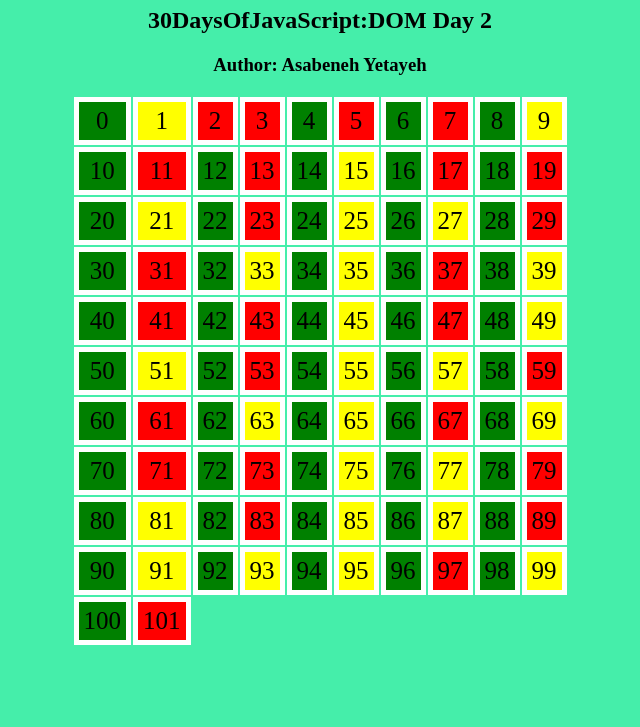
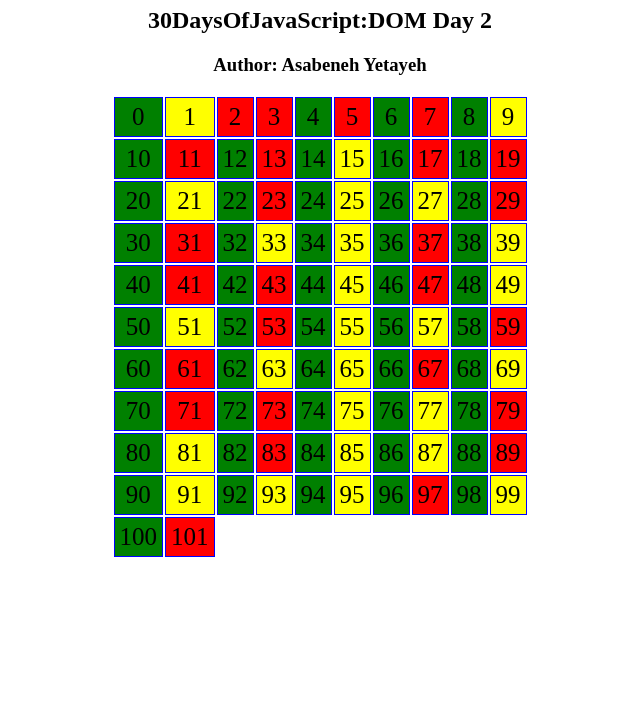
Before and after one commit to tamsay/30DaysJavascriptChallenge, a plain HTML site: page Day 22/22_day_starters/project_1/index.html in a window 1280 px wide. Shown: the part 73-800 px from the top of the page, without its empty margins (320-960 px from the left). Drawn offline with Linux system fonts and the light colour scheme.

Commit message:
I made some little changes to project 1 and commenced work on project 2

```diff
--- a/Day 22/22_day_starters/project_1/scripts/main.js
+++ b/Day 22/22_day_starters/project_1/scripts/main.js
@@ -1,5 +1,5 @@
 let body = document.querySelector('body');
-body.setAttribute('style','background-color : #45eeaa; text-align : center');
+body.setAttribute('style','background-color : #ffffff; text-align : center');
 let h3 = document.querySelector('h3');
 let divWwrapper = document.querySelector('.wrapper');
 divWwrapper.style.backgroundColor = 'none';
@@ -66,10 +66,11 @@ let table = (numOfRows)=>{
 let tdStyle = document.querySelectorAll('.tabledata')
 for(item of tdStyle){
     item.style.padding = '0.2em';
-    item.style.border = '5px solid white';
+    item.style.border = '0.5px solid blue';
     item.style.fontSize = '25px';
 }
 
+// try to implement this using GRID AND FLEXBOX Layouts as well
 
 /*
 const container = document.getElementById("container");
```
Also changed, not shown: Day 22/22_day_starters/project_2/index.html (+1 -1 lines).
